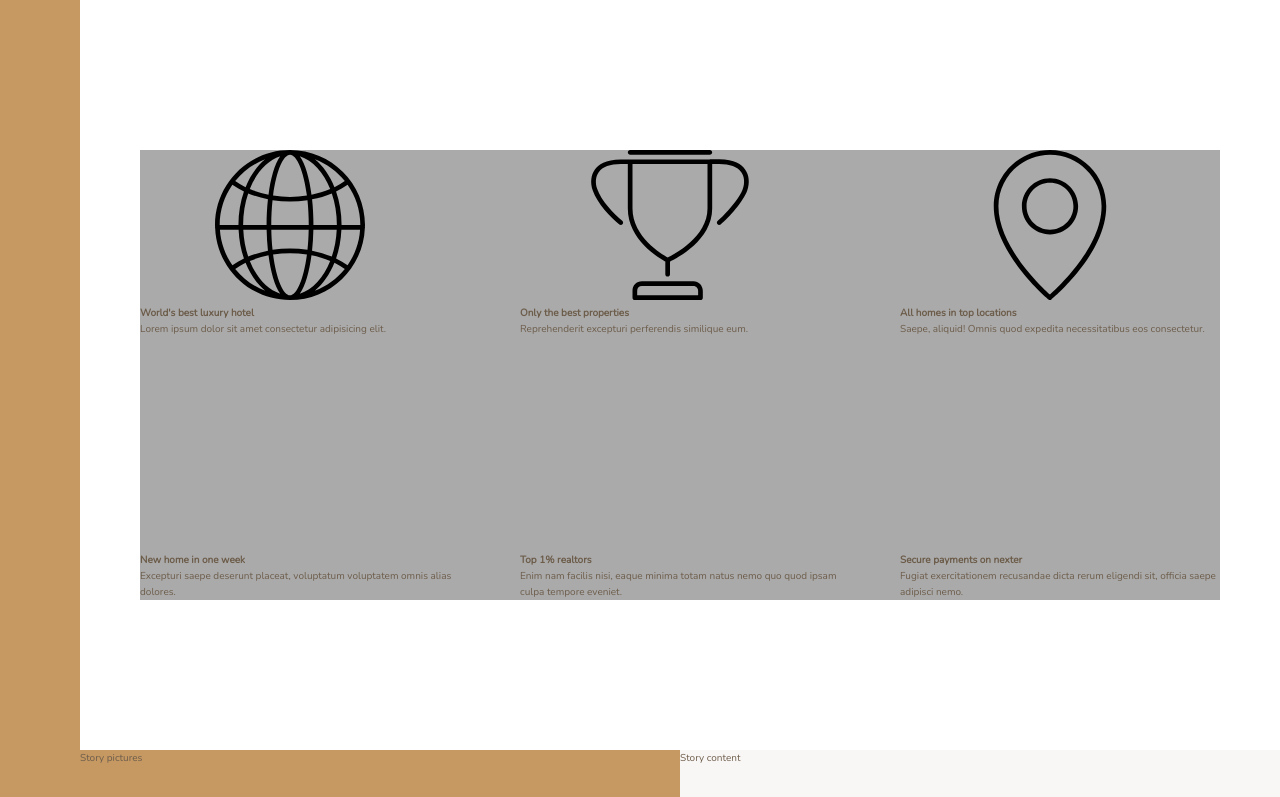
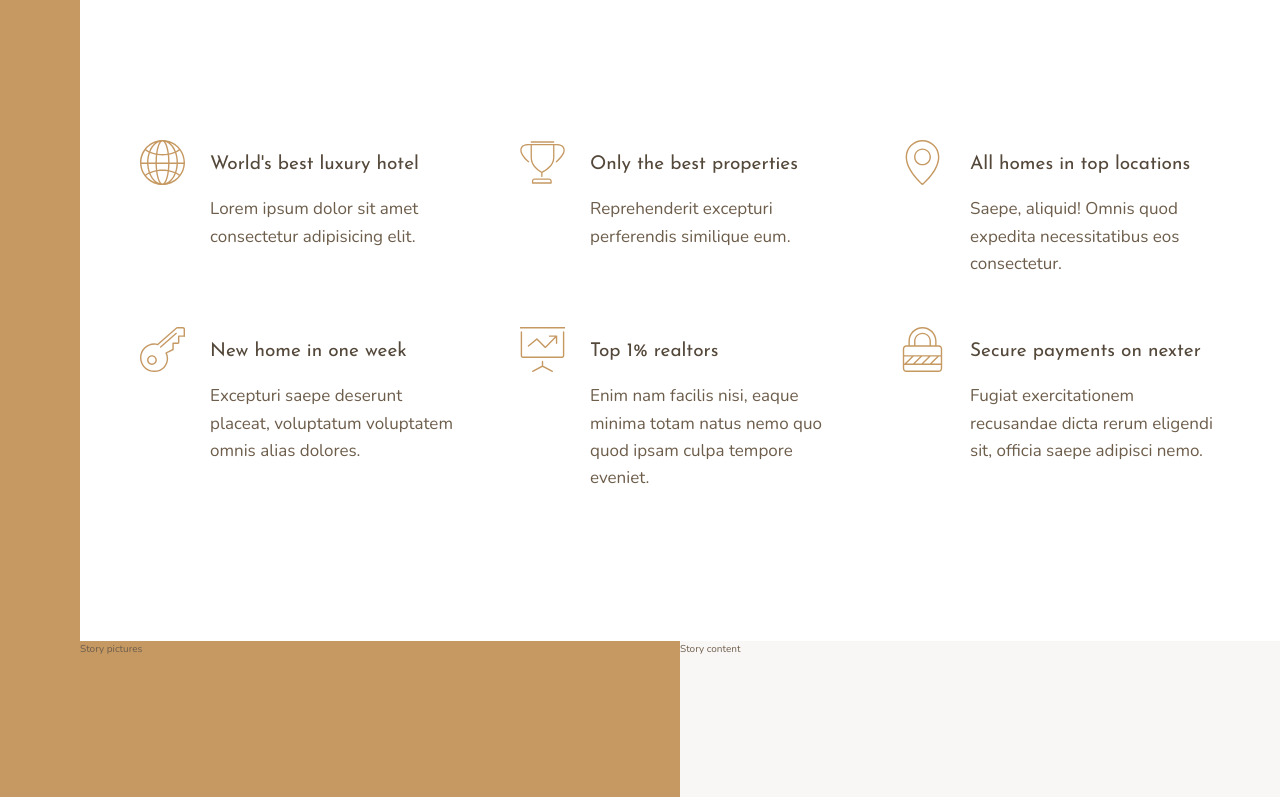
Before and after one commit to s-mcmartin/Nexter, a website: page index.html in a window 1280 px wide. Shown: the part 640-1437 px from the top of the page. Drawn offline with nearby package versions, Linux system fonts and the light colour scheme.

Commit message:
Complete features-section

```diff
--- a/index.html
+++ b/index.html
@@ -22,7 +22,7 @@
                 <svg class="feature__icon">
                     <use xlink:href="img/sprite.svg#icon-global"></use>
                 </svg>
-                <h4 class="heading-4">World's best luxury hotel</h4>
+                <h4 class="heading-4 heading-4--dark">World's best luxury hotel</h4>
                 <p class="feature__text">Lorem ipsum dolor sit amet consectetur adipisicing elit.
                 </p>
             </div>
@@ -30,7 +30,7 @@
                 <svg class="feature__icon">
                     <use xlink:href="img/sprite.svg#icon-trophy"></use>
                 </svg>
-                <h4 class="heading-4">Only the best properties</h4>
+                <h4 class="heading-4 heading-4--dark">Only the best properties</h4>
                 <p class="feature__text"> Reprehenderit excepturi perferendis
                     similique eum.
                 </p>
@@ -39,33 +39,33 @@
                 <svg class="feature__icon">
                     <use xlink:href="img/sprite.svg#icon-map-pin"></use>
                 </svg>
-                <h4 class="heading-4">All homes in top locations</h4>
+                <h4 class="heading-4 heading-4--dark">All homes in top locations</h4>
                 <p class="feature__text"> Saepe, aliquid! Omnis quod expedita necessitatibus eos consectetur.
                 </p>
             </div>
             <div class="feature">
                 <svg class="feature__icon">
-                    <use xlink:href="img/sprite.svg/#icon-key"></use>
+                    <use xlink:href="img/sprite.svg#icon-key"></use>
                 </svg>
-                <h4 class="heading-4">New home in one week</h4>
+                <h4 class="heading-4 heading-4--dark">New home in one week</h4>
                 <p class="feature__text"> Excepturi saepe deserunt placeat, voluptatum voluptatem omnis alias dolores.
 
                 </p>
             </div>
             <div class="feature">
                 <svg class="feature__icon">
-                    <use xlink:href="img/sprite.svg/#icon-presentation"></use>
+                    <use xlink:href="img/sprite.svg#icon-presentation"></use>
                 </svg>
-                <h4 class="heading-4">Top 1% realtors</h4>
+                <h4 class="heading-4 heading-4--dark">Top 1% realtors</h4>
                 <p class="feature__text">Enim nam facilis nisi, eaque minima totam natus nemo quo quod ipsam culpa
                     tempore eveniet.
                 </p>
             </div>
             <div class="feature">
                 <svg class="feature__icon">
-                    <use xlink:href="img/sprite.svg/#icon-lock"></use>
+                    <use xlink:href="img/sprite.svg#icon-lock"></use>
                 </svg>
-                <h4 class="heading-4">Secure payments on nexter</h4>
+                <h4 class="heading-4 heading-4--dark">Secure payments on nexter</h4>
                 <p class="feature__text">Fugiat exercitationem recusandae dicta rerum eligendi sit, officia saepe
                     adipisci nemo.
                 </p>
--- a/sass/_features.scss
+++ b/sass/_features.scss
@@ -1,13 +1,27 @@
 .features {
-  background-color: $color-grey-light-2;
   grid-column: center-start / center-end;
-
+  align-items: start;
   margin: 15rem 0;
 
   display: grid;
-  grid-template-columns: repeat(3, 1fr);
+  grid-template-columns: repeat(auto-fit, minmax(25rem, 1fr));
   gap: 6rem;
 }
 
 .feature {
+  display: grid;
+
+  grid-template-columns: min-content 1fr;
+  row-gap: 1.5rem;
+  column-gap: 2.5rem;
+  &__icon {
+    grid-row: 1 / span 2;
+    fill: $color-primary;
+    width: 4.5rem;
+    height: 4.5rem;
+    transform: translateY(-1rem);
+  }
+  &__text {
+    font-size: 1.7rem;
+  }
 }
--- a/sass/_typography.scss
+++ b/sass/_typography.scss
@@ -0,0 +1,25 @@
+%heading {
+  font-family: $font-display;
+  font-weight: 400;
+}
+.heading-1 {
+  @extend %heading;
+}
+.heading-2 {
+  @extend %heading;
+}
+.heading-3 {
+  @extend %heading;
+}
+
+.heading-4 {
+  @extend %heading;
+  font-size: 1.9rem;
+
+  &--light {
+    color: $color-grey-light-1;
+  }
+  &--dark {
+    color: $color-grey-dark-1;
+  }
+}
```
Also changed, not shown: css/style.css.
